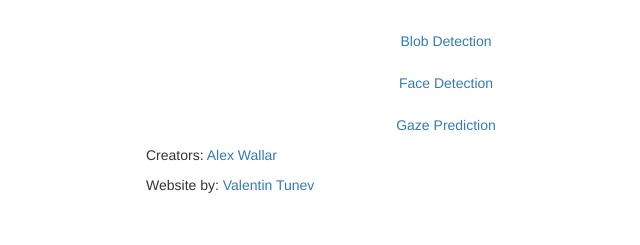
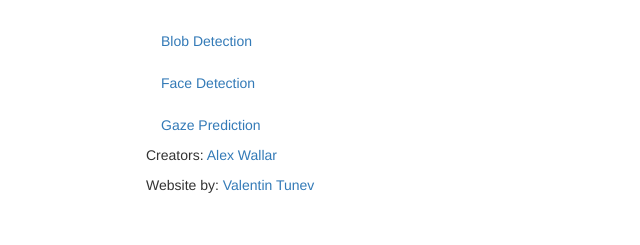
Before and after one commit to a20r/camgaze.js, a PHP site: page / in a window 1280 px wide. Shown: the part 619-864 px from the top of the page, without its empty margins (194-834 px from the left). Run offline with PHP 8.4, Linux system fonts and the light colour scheme; some libraries are stand-ins or nearby versions.

Commit message:
Added something

```diff
--- a/index.php
+++ b/index.php
@@ -47,7 +47,6 @@
             </div>
             <div class="hero-unit">
                 <h1 style="padding-bottom:10;">Demos</h1>
-                <div align="center">
                 <ul class="nav nav-pills nav-stacked">
                     <li>
                         <a href="examples/blob_detection.html">
@@ -65,7 +64,6 @@
                         </a>
                     </li>
                 </ul>
-                </div>
             </div>
 
             <div class="footer">
```
Lines whose indentation alone changed are shown as unchanged.
